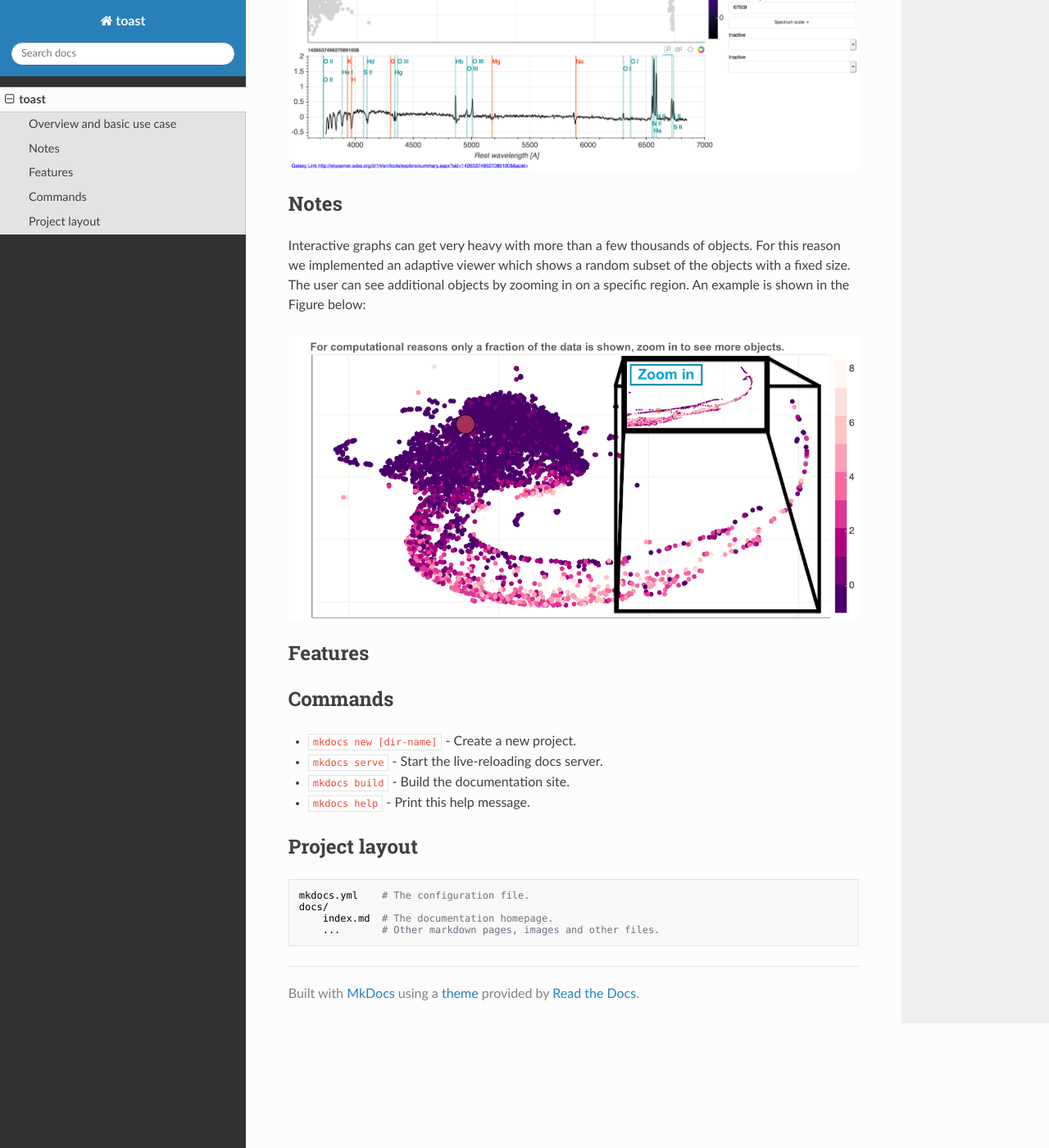
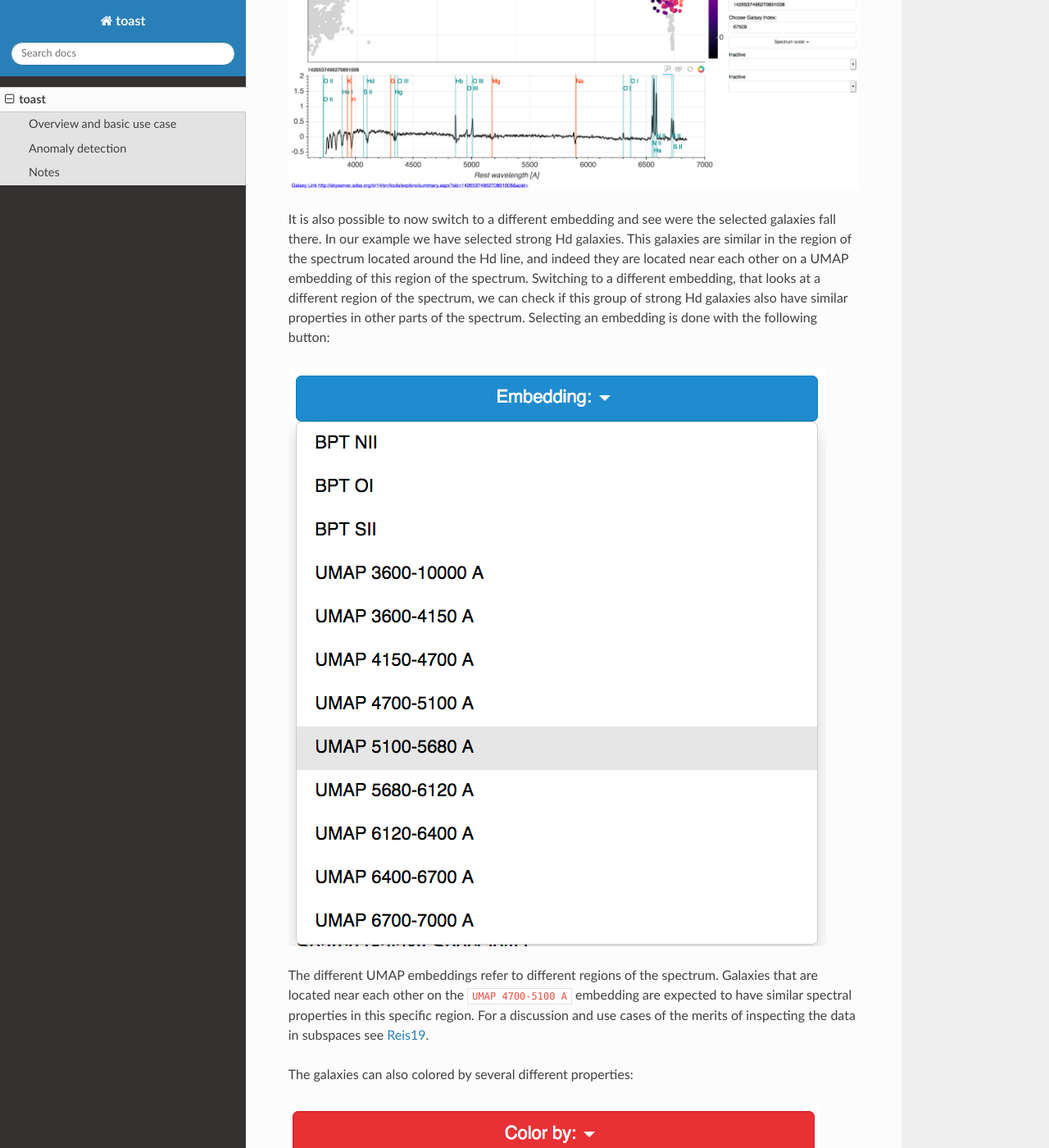
Before and after one commit to ireis/toast_docs, an MkDocs documentation site: the page built from docs/index.md, in a window 1280 px wide and 1400 px high, scrolled down 1119 px. Shown: the whole window at 82% size. Built offline with MkDocs 1.6.1, drawn with Linux system fonts in a browser that asks for light colours; nearby versions of some CDN libraries; some of the changed text lies outside the part shown.

Commit message:
more text

````diff
--- a/docs/index.md
+++ b/docs/index.md
@@ -1,10 +1,10 @@
 # toast
 
-[toast](http://138.197.206.129:5010/galaxies) is a data driven exploration tool of the Sloan Digital Sky Survey [SDSS](https://www.sdss.org/) galaxy spectra dataset. Currently it contains spectra of ~200,000 high SNR galaxies and quasars.
+[toast](http://138.197.206.129:5010/galaxies) ([Reis19](in prep)) is a data driven exploration tool of the Sloan Digital Sky Survey [SDSS](https://www.sdss.org/) galaxy spectra dataset. Currently it contains spectra of ~200,000 high SNR galaxies and quasars.
 
 The source code for [toast](http://138.197.206.129:5010/galaxies) is publicly available, it is written in python using the [bokeh](https://bokeh.pydata.org/en/latest/) library.
 
-The machine learning techniques used in [toast](http://138.197.206.129:5010/galaxies) include Uniform Manifold Approximation and Projection [UMAP](https://github.com/lmcinnes/umap) for dimensionality reduction, in addition to several anomaly detection methods: (i) Unsupervised Random Forest ([Shi06](https://horvath.genetics.ucla.edu/html/RFclustering/RFclustering/RandomForestHorvath.pdf), [Baron16](https://arxiv.org/abs/1611.07526), [Reis18](https://arxiv.org/abs/1711.00022)), (ii) Isolation Forest [Liu08](https://scikit-learn.org/stable/modules/generated/sklearn.ensemble.IsolationForest.html#id1), (iii) Fisher Vectors ... (iv) ... (v) ... .
+The machine learning techniques used in [toast](http://138.197.206.129:5010/galaxies) include Uniform Manifold Approximation and Projection [UMAP](https://github.com/lmcinnes/umap) for dimensionality reduction, in addition to several anomaly detection methods: (i) Unsupervised Random Forest ([Shi06](https://horvath.genetics.ucla.edu/html/RFclustering/RFclustering/RandomForestHorvath.pdf), [Baron16](https://arxiv.org/abs/1611.07526), [Reis18](https://arxiv.org/abs/1711.00022)), (ii) Isolation Forest [Liu08](https://scikit-learn.org/stable/modules/generated/sklearn.ensemble.IsolationForest.html#id1), (iii) Fisher Vectors ([Rotman19](in prep)) (iv) ... (v) ... .  --- is also used for ordering the galaxies before inspection (see below).
 
 ## Overview and basic use case
 
@@ -12,32 +12,28 @@ The machine learning techniques used in [toast](http://138.197.206.129:5010/gala
 
 ![lasso select](lasso_png.png)
 
-The selected galaxies are now listed in the right side of the screen and we can inspect their spectra. We can also sort the selected galaxies by the property according to which the galaxies are colored. This is show in the figure below
+The selected galaxies are now listed in the right side of the screen and we can inspect their spectra. We can also sort the selected galaxies by the property according to which the galaxies are colored. This is shows in the figure below:
 
-![lasso select](view_selected.png)
+![view selected galaxies](view_selected.png)
+
+It is also possible to now switch to a different embedding and see were the selected galaxies fall there. In our example we have selected strong Hd galaxies. This galaxies are similar in the region of the spectrum located around the Hd line, and indeed they are located near each other on a UMAP embedding of this region of the spectrum. Switching to a different embedding, that looks at a different region of the spectrum, we can check if this group of strong Hd galaxies  also have similar properties in other parts of the spectrum. Selecting an embedding is done with the following button:
+
+![available embeddings](embeds.png)
+
+The different UMAP embeddings refer to different regions of the spectrum. Galaxies that are located  near each other on the ```UMAP 4700-5100 A``` embedding are expected to have similar spectral properties in this specific region.  For a discussion and use cases of the merits of inspecting the data in subspaces see [Reis19](in prep).
+
+The galaxies can also colored by several different properties:
+
+![available colors](colors.png)
+
+Most of these properties are taken from the [SDSS value added catalogs](https://www.sdss.org/dr14/data_access/value-added-catalogs/), the rest are calculated by us.
+
+If you have suggestions for additional embeddings of color schemes, let us know!
+
+## Anomaly detection
 
 ## Notes
 
 Interactive graphs can get very heavy with more than  a few thousands of objects. For this reason we implemented an adaptive viewer which shows a random subset of the objects with a fixed size. The user can see additional objects by zooming in on a specific region. An example is shown in the Figure below:
 
 ![umap zoom example](umap_zoom.png)
-
-## Features
-
-
-
-
-
-## Commands
-
-* `mkdocs new [dir-name]` - Create a new project.
-* `mkdocs serve` - Start the live-reloading docs server.
-* `mkdocs build` - Build the documentation site.
-* `mkdocs help` - Print this help message.
-
-## Project layout
-
-    mkdocs.yml    # The configuration file.
-    docs/
-        index.md  # The documentation homepage.
-        ...       # Other markdown pages, images and other files.
````
Also changed, not shown: docs/colors.png (added), docs/embeds.png (added).
